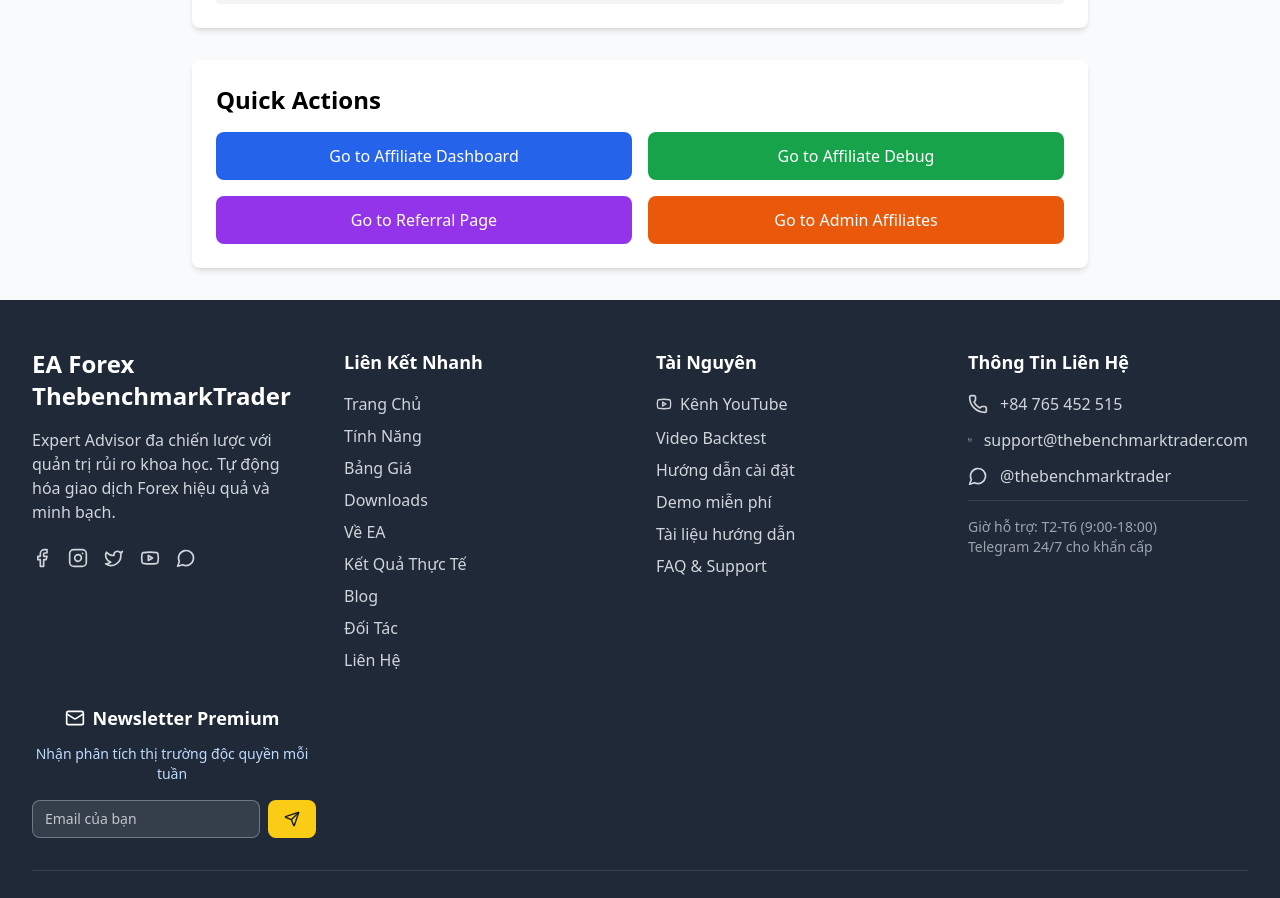
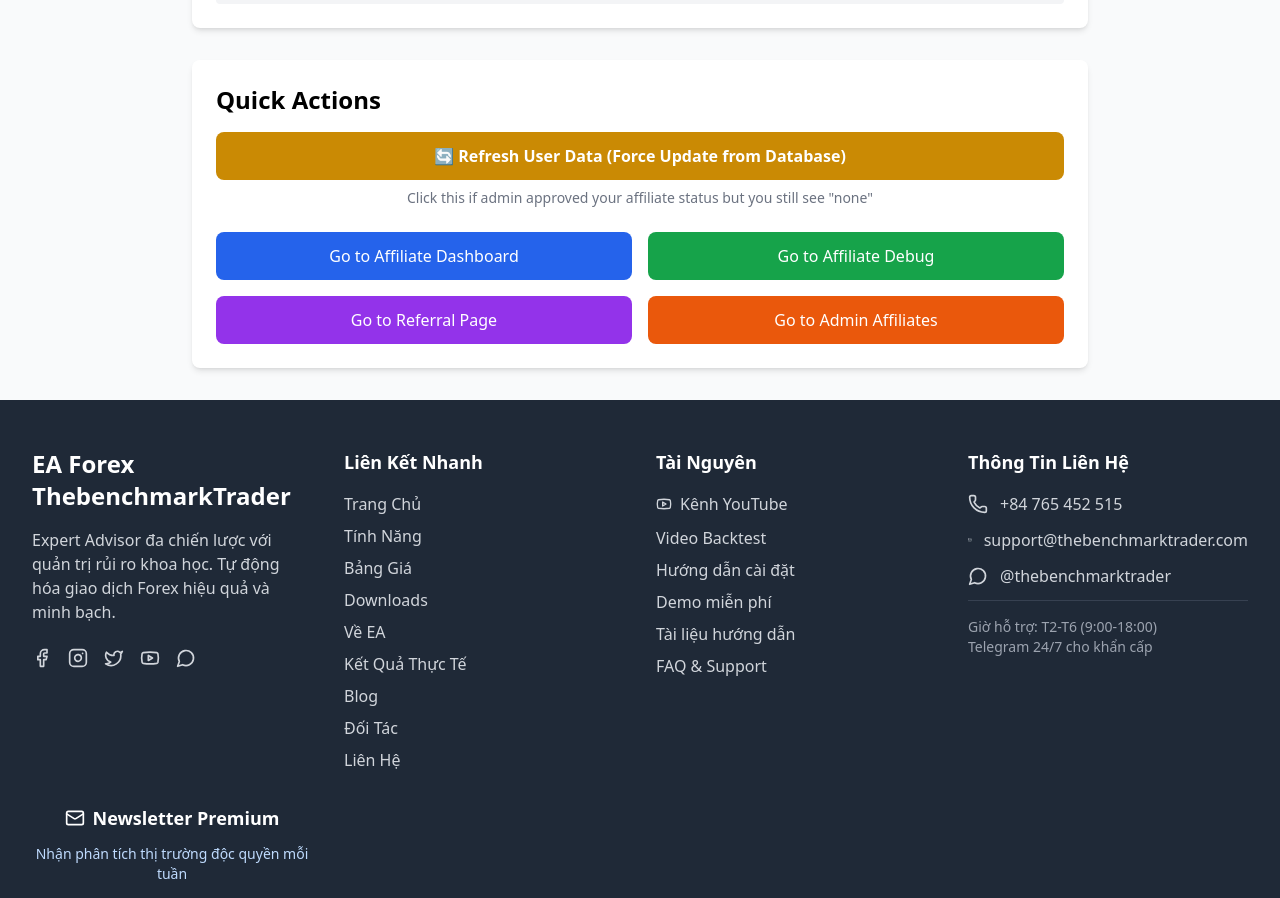
Before and after one commit to HoangBao1302/vet-clinic-vietnam, a Next.js app: page /affiliate/test-auth in a window 1280 px wide. Shown: the part 1020-1918 px from the top of the page. Built offline with nearby package versions, Linux system fonts and the light colour scheme; no server answers; sample sign-in values are in the browser's storage.

Commit message:
Add user data refresh functionality to fix affiliate status sync issue

```diff
--- a/app/affiliate/test-auth/page.tsx
+++ b/app/affiliate/test-auth/page.tsx
@@ -6,7 +6,7 @@
 import Footer from "@/components/Footer";
 
 export default function AffiliateTestPage() {
-  const { user, isAuthenticated, token } = useAuth();
+  const { user, isAuthenticated, token, refreshUser } = useAuth();
   const [debugInfo, setDebugInfo] = useState<any>(null);
 
   useEffect(() => {
@@ -111,6 +111,31 @@
             <div className="bg-white rounded-lg shadow-md p-6">
               <h2 className="text-2xl font-semibold mb-4">Quick Actions</h2>
 
+              <div className="mb-6">
+                <button
+                  onClick={async () => {
+                    await refreshUser();
+                    // Refresh debug info after user refresh
+                    const tokenValue = localStorage.getItem('token');
+                    const userValue = localStorage.getItem('user');
+                    setDebugInfo({
+                      isAuthenticated,
+                      user,
+                      token,
+                      localStorageToken: tokenValue ? 'exists' : 'missing',
+                      localStorageUser: userValue ? 'exists' : 'missing',
+                      userParsed: userValue ? JSON.parse(userValue) : null
+                    });
+                  }}
+                  className="w-full px-6 py-3 bg-yellow-600 text-white rounded-lg font-semibold hover:bg-yellow-700 transition-colors"
+                >
+                  🔄 Refresh User Data (Force Update from Database)
+                </button>
+                <p className="text-sm text-gray-500 mt-2 text-center">
+                  Click this if admin approved your affiliate status but you still see "none"
+                </p>
+              </div>
+
               <div className="grid md:grid-cols-2 gap-4">
                 <a
                   href="/affiliate/dashboard"
--- /dev/null
+++ b/app/api/user/refresh/route.ts
@@ -0,0 +1,63 @@
+import { NextRequest, NextResponse } from 'next/server';
+import connectDB from '@/lib/mongodb';
+import User from '@/lib/models/User';
+import { verifyToken } from '@/lib/auth';
+
+export async function POST(request: NextRequest) {
+  try {
+    await connectDB();
+
+    // Get token from header
+    const authHeader = request.headers.get('authorization');
+    if (!authHeader || !authHeader.startsWith('Bearer ')) {
+      return NextResponse.json(
+        { message: 'Không có token xác thực' },
+        { status: 401 }
+      );
+    }
+
+    const token = authHeader.split(' ')[1];
+    const decoded = verifyToken(token);
+
+    if (!decoded) {
+      return NextResponse.json(
+        { message: 'Token không hợp lệ' },
+        { status: 401 }
+      );
+    }
+
+    // Get fresh user data from database
+    const user = await User.findById(decoded.userId).select('-password');
+
+    if (!user) {
+      return NextResponse.json(
+        { message: 'User không tồn tại' },
+        { status: 404 }
+      );
+    }
+
+    // Return fresh user data
+    return NextResponse.json({
+      success: true,
+      user: {
+        id: user._id.toString(),
+        username: user.username,
+        email: user.email,
+        role: user.role,
+        isPaid: user.isPaid,
+        membershipTier: user.membershipTier,
+        affiliateStatus: user.affiliateStatus,
+        affiliateCode: user.affiliateCode,
+        createdAt: user.createdAt,
+        updatedAt: user.updatedAt
+      }
+    });
+
+  } catch (error: any) {
+    console.error('Refresh user data error:', error);
+    return NextResponse.json(
+      { message: 'Lỗi server: ' + error.message },
+      { status: 500 }
+    );
+  }
+}
--- a/lib/authContext.tsx
+++ b/lib/authContext.tsx
@@ -18,6 +18,7 @@
   token: string | null;
   login: (token: string, user: User) => void;
   logout: () => void;
+  refreshUser: () => Promise<void>;
   isAuthenticated: boolean;
   isAdmin: boolean;
 }
@@ -156,11 +157,40 @@
     document.cookie = 'token=; path=/; expires=Thu, 01 Jan 1970 00:00:00 GMT; SameSite=Lax; Secure';
   };
 
+  const refreshUser = async () => {
+    if (!token) return;
+
+    try {
+      const response = await fetch('/api/user/refresh', {
+        method: 'POST',
+        headers: {
+          'Authorization': `Bearer ${token}`,
+          'Content-Type': 'application/json',
+        },
+      });
+
+      if (response.ok) {
+        const data = await response.json();
+        if (data.success && data.user) {
+          setUser(data.user);
+          localStorage.setItem('user', JSON.stringify(data.user));
+          sessionStorage.setItem('user', JSON.stringify(data.user));
+          console.log('User data refreshed:', data.user);
+        }
+      } else {
+        console.error('Failed to refresh user data:', await response.text());
+      }
+    } catch (error) {
+      console.error('Error refreshing user data:', error);
+    }
+  };
+
   const value = {
     user,
     token,
     login,
     logout,
+    refreshUser,
     isAuthenticated: !!token && !!user,
     isAdmin: user?.role === 'admin',
   };
```
